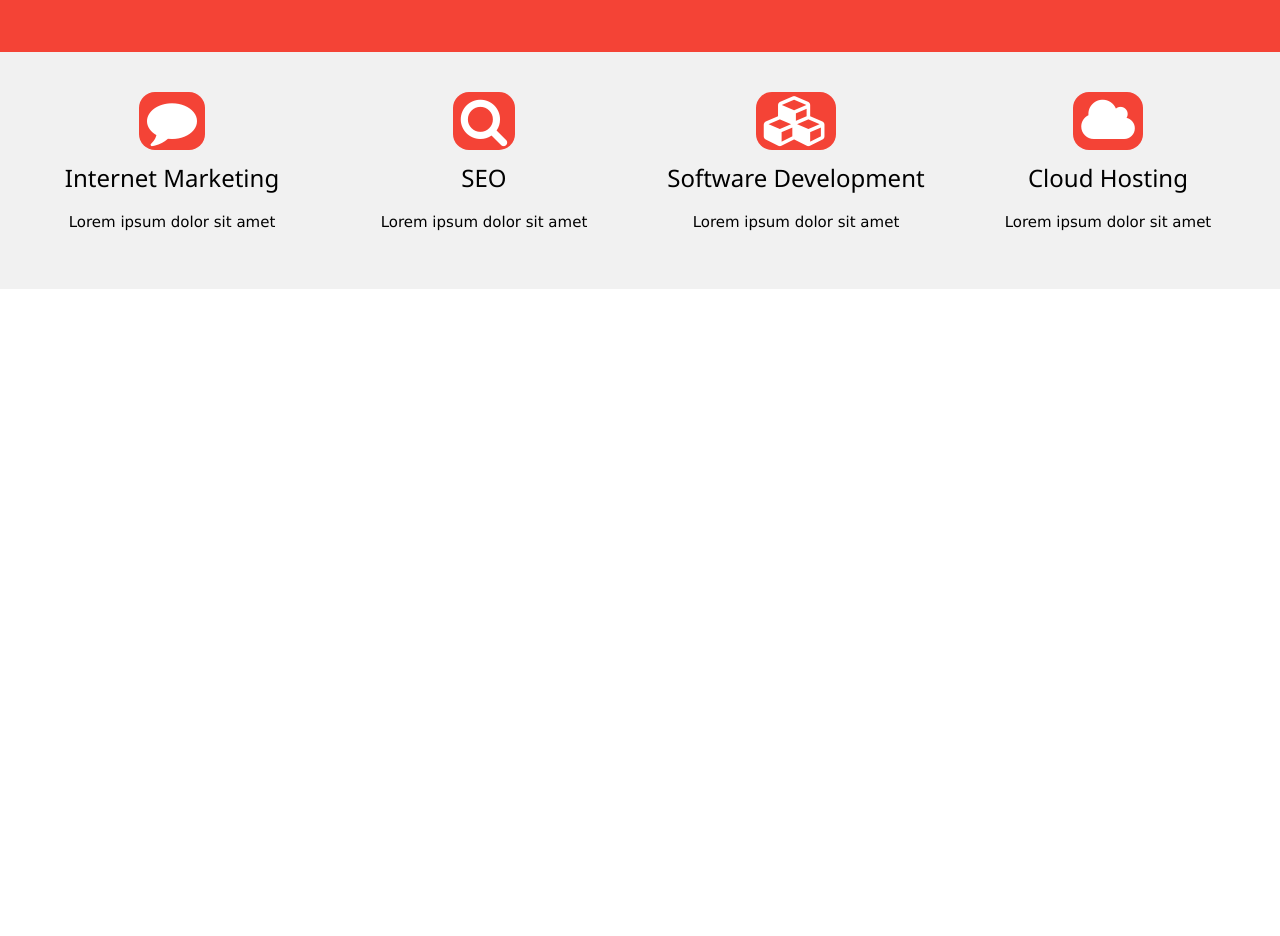
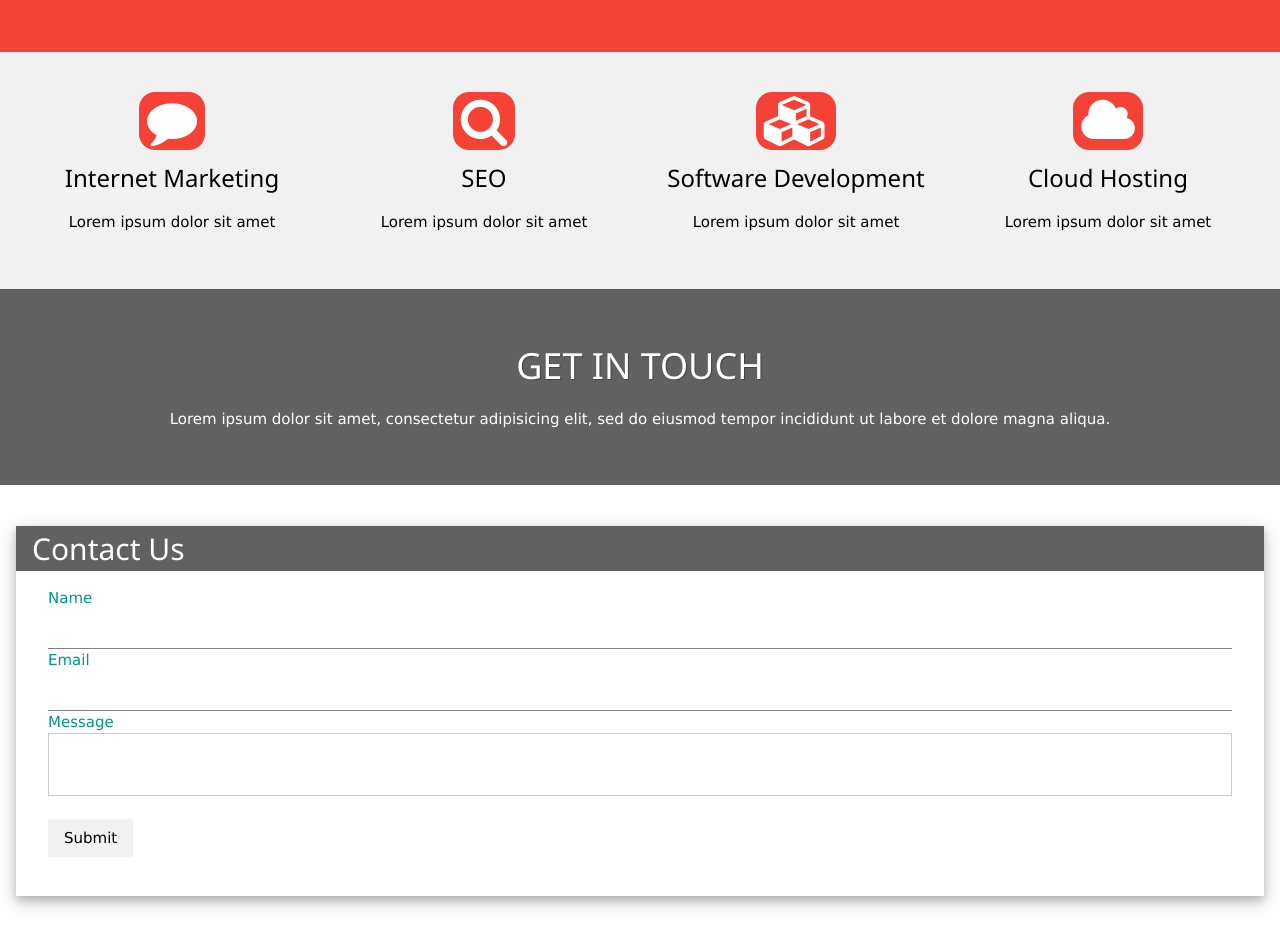
Before and after one commit to sytnic/acme_w3css, a plain HTML site: page index.html in a window 1280 px wide. Shown: the part 1614-2550 px from the top of the page. Before the commit the page ends 1903 px from the top, so only its background shows below. Drawn offline with Linux system fonts and the light colour scheme.

Commit message:
Contact form

```diff
--- a/index.html
+++ b/index.html
@@ -96,8 +96,8 @@
       </div>
     </section>
 
-     <!-- SERVICES HEADING -->
-     <section id="services" class="section w3-red w3-hover-opacity">
+    <!-- SERVICES HEADING -->
+    <section id="services" class="section w3-red w3-hover-opacity">
       <div class="w3-container w3-center">
         <h1 class="w3-text-shadow">OUR SERVICES</h1>
         <p>Lorem ipsum dolor sit amet, consectetur adipisicing elit, sed do eiusmod tempor incididunt ut labore et dolore magna aliqua.</p>
@@ -132,6 +132,37 @@
       </div>
     </section>
 
+    <!-- CONTACT HEADING -->
+    <section id="contact" class="section w3-dark-grey w3-hover-opacity">
+      <div class="w3-container w3-center">
+        <h1 class="w3-text-shadow">GET IN TOUCH</h1>
+        <p>Lorem ipsum dolor sit amet, consectetur adipisicing elit, sed do eiusmod tempor incididunt ut labore et dolore magna aliqua.</p>
+      </div>
+    </section>
+
+    <!-- CONTACT -->
+    <section class="section">
+      <div class="w3-container">
+        <div class="w3-card-4">
+          <div class="w3-container w3-dark-grey">
+            <h2>Contact Us</h2>
+          </div>
+          <form class="w3-container w3-padding-xlarge">
+            <label class="w3-label">Name</label>
+            <input class="w3-input" type="text">
+            <label class="w3-label">Email</label>
+            <input class="w3-input" type="text">
+            <label class="w3-label">Message</label>
+            <textarea class="w3-input w3-border" style="resize:none"></textarea>
+            <br>
+            <button type="submit" class="w3-button">Submit</button>
+            <br><br>
+          </form>
+        </div>
+      </div>
+    </section>
+
+
     <script>
       function accFunction(id) {
         var x = document.getElementById(id);
```
